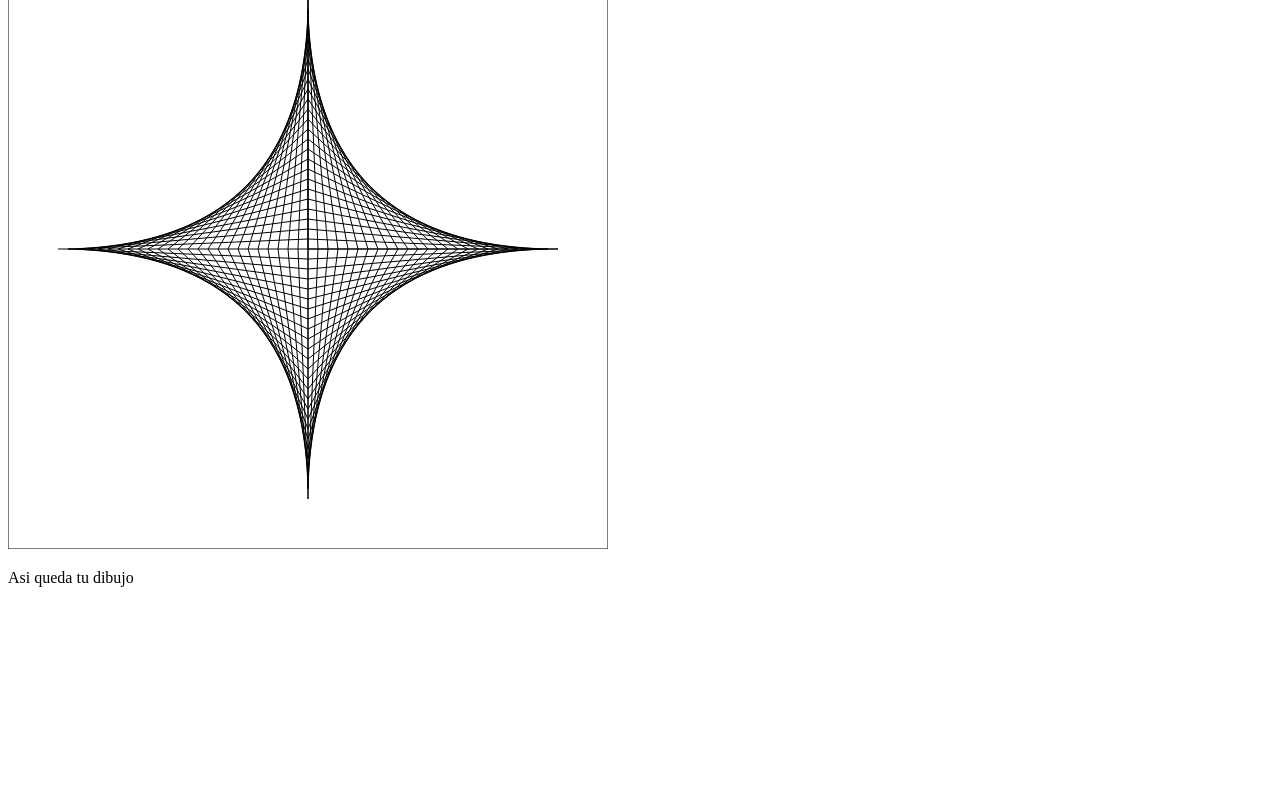
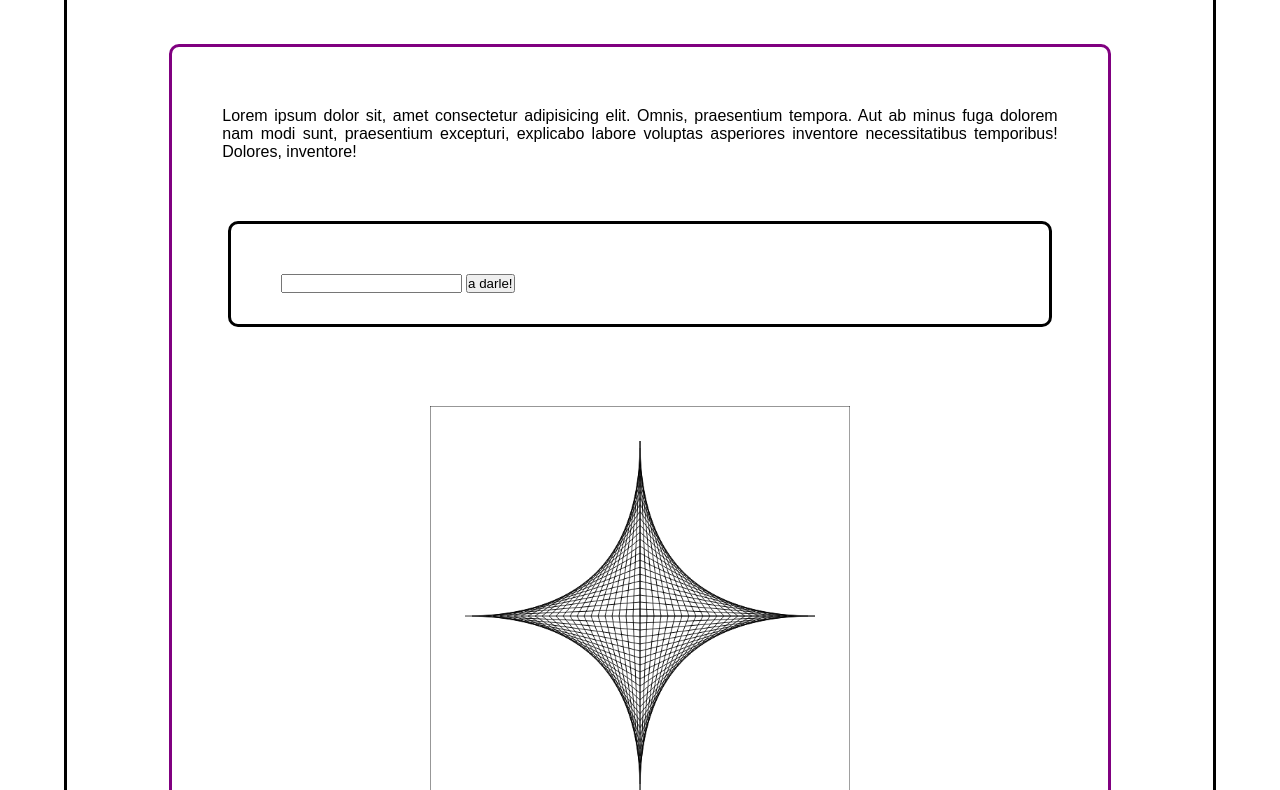
Before and after one commit to bryanchopin/CanvaJs, a plain HTML site: page index.html in a window 1280 px wide. Shown: the part 168-958 px from the top of the page. Before the commit the page ends 800 px from the top, so only its background shows below. Drawn offline with Linux system fonts and the light colour scheme.

Commit message:
update layout

```diff
--- a/index.html
+++ b/index.html
@@ -2,17 +2,35 @@
 <html>
   <head>
     <meta charset="utf-8"/>
-    <title>Dibujando con canvas </title>
+    <title>Dibujando con canvas</title>
+    <link rel="stylesheet" href="style.css">
   </head>
   <body>
-    <h1>QUE PEDO ANGEL ESTAL LISTO PARA ESTA SHIT</h1>
-    <p>
-      cuantas lineas quiers
-      <input type="text" id="texto_lineas"/>
-      <input type="button" value="a darle!" id="botoncito"/>
-    </p>
-    <canvas id="dibujito" width="600" height="600" > </canvas>
-    <p>Asi queda tu dibujo</p>
+    <div class="container">
+      <div class="title">
+        <h1>Que pedo angel estal listo para esta shit</h1>
+      </div>
+      <div class="containerCh">
+        <div class="containerLeft">
+          <div class="paragraph">
+            <p>
+              Lorem ipsum dolor sit, amet consectetur adipisicing elit. Omnis, praesentium tempora. Aut ab minus fuga dolorem nam modi sunt, praesentium excepturi, explicabo labore voluptas asperiores inventore necessitatibus temporibus! Dolores, inventore!
+            </p>
+          </div>
+          <div class="containerControls">
+            <input type="text" id="texto_lineas"/>
+            <input type="button" value="a darle!" id="botoncito"/>
+          </div>
+        </div>
+        <div class="containerRight">
+          <canvas id="dibujito" width="600" height="600" ></canvas>
+        </div>
+      </div>
+      <footer>
+        <div class="paragraph">
+          Lorem ipsum dolor, sit amet consectetur adipisicing elit. Sit, repellendus asperiores? Quas veniam cumque, sequi deserunt aliquid non debitis cupiditate laudantium dolorum alias libero nesciunt tenetur. Eum eligendi sequi dolor?      </div>
+      </div>
+      </footer>
     <script src = "dibujo.js"> </script>
   </body>
 </html>
--- /dev/null
+++ b/style.css
@@ -0,0 +1,89 @@
+*{
+    box-sizing: border-box;
+    padding: 0px;
+    margin: 0px;
+}
+
+.container{
+    width: 90%;
+    height: 90%;
+    margin: 30px auto;
+    padding: 50px;
+    border: 3px solid black;
+    border-radius: 10px;
+    display: flex;
+    flex-wrap: wrap;
+    justify-content: center;
+}
+.containerCh{
+    width: 90%;
+    margin: 30px auto;
+    padding: 10px;
+    border: 3px solid purple;
+    border-radius: 10px;
+    display: flex;
+    flex-wrap: wrap;
+    justify-content: center;
+}
+.containerLeft{
+    flex: 1 1 150px;
+    margin: 10px auto;
+    /* border: 2px solid blue; */
+}
+
+.containerRight{
+    /* border: 3px solid blue;  */
+    margin: auto 20px;
+    display: flex;
+    justify-content: center;
+}
+
+.title{
+    text-align: center;
+    font-family: -apple-system, BlinkMacSystemFont, 'Segoe UI', Roboto, Oxygen, Ubuntu, Cantarell, 'Open Sans', 'Helvetica Neue', sans-serif;
+    margin: 20px;
+    padding: 10px;
+    display: block;
+}
+
+.clearfix{
+    clear: both;
+}
+
+.paragraph{
+    text-align: justify;
+    font-family: Arial, Helvetica, sans-serif;
+    margin: 30px;
+    padding: 10px;
+}
+
+.containerControls{
+    width: 90%;
+    height: 25%;
+    margin: 50px auto;
+    padding: 50px;
+    border: 3px solid black;
+    border-radius: 10px;
+}
+
+
+#dibujito{
+    border: none;
+    width: 70%;
+}
+
+
+
+/* CLASES PARA FUTUROS LAYOUTS */
+
+
+/* .containerItem{
+    width: 80%;
+    height: auto;
+    margin: 10px auto;
+    padding: 10px;
+    border: 3px solid black;
+    border-radius: 10px;
+    display: flex;
+    justify-content: center;
+} */
```
